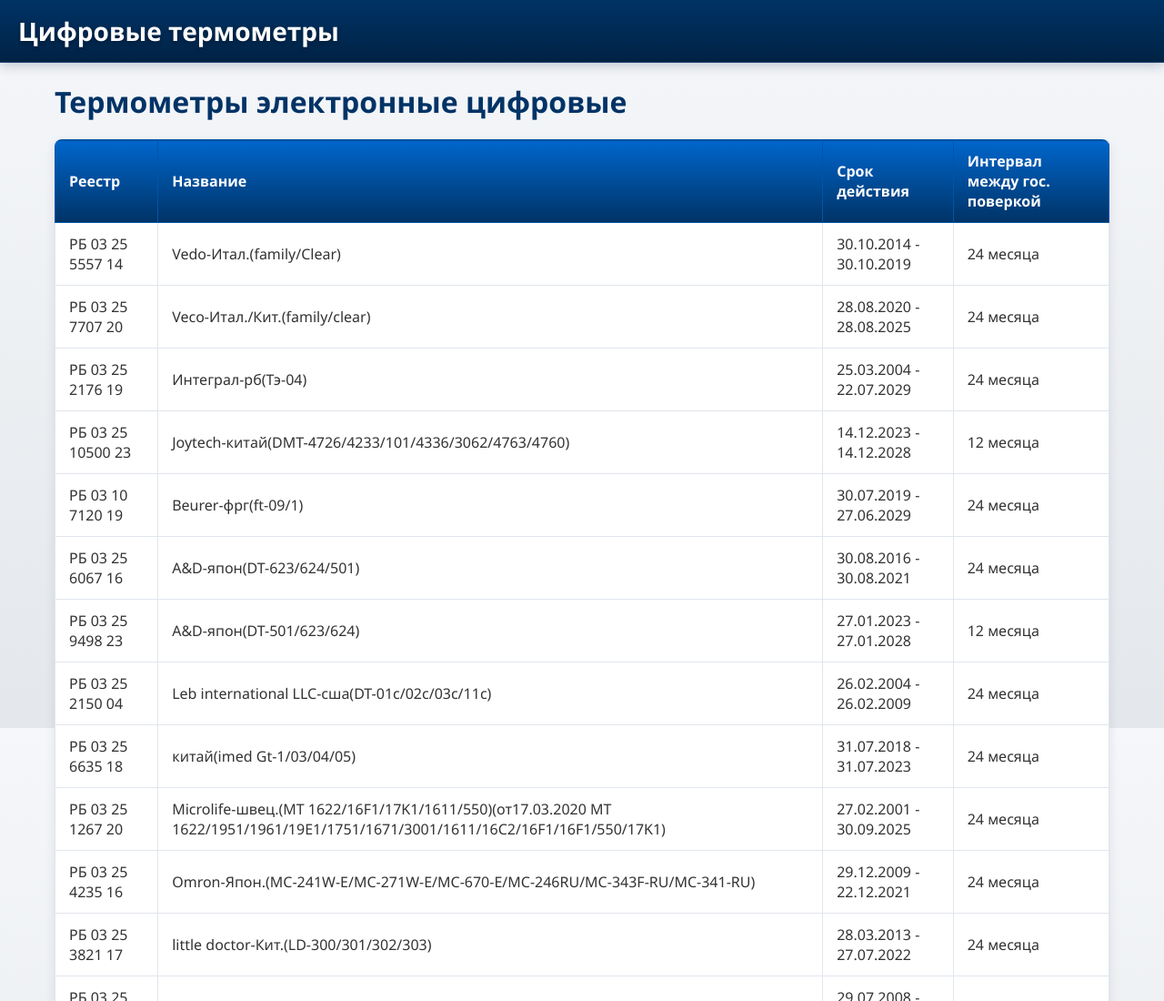
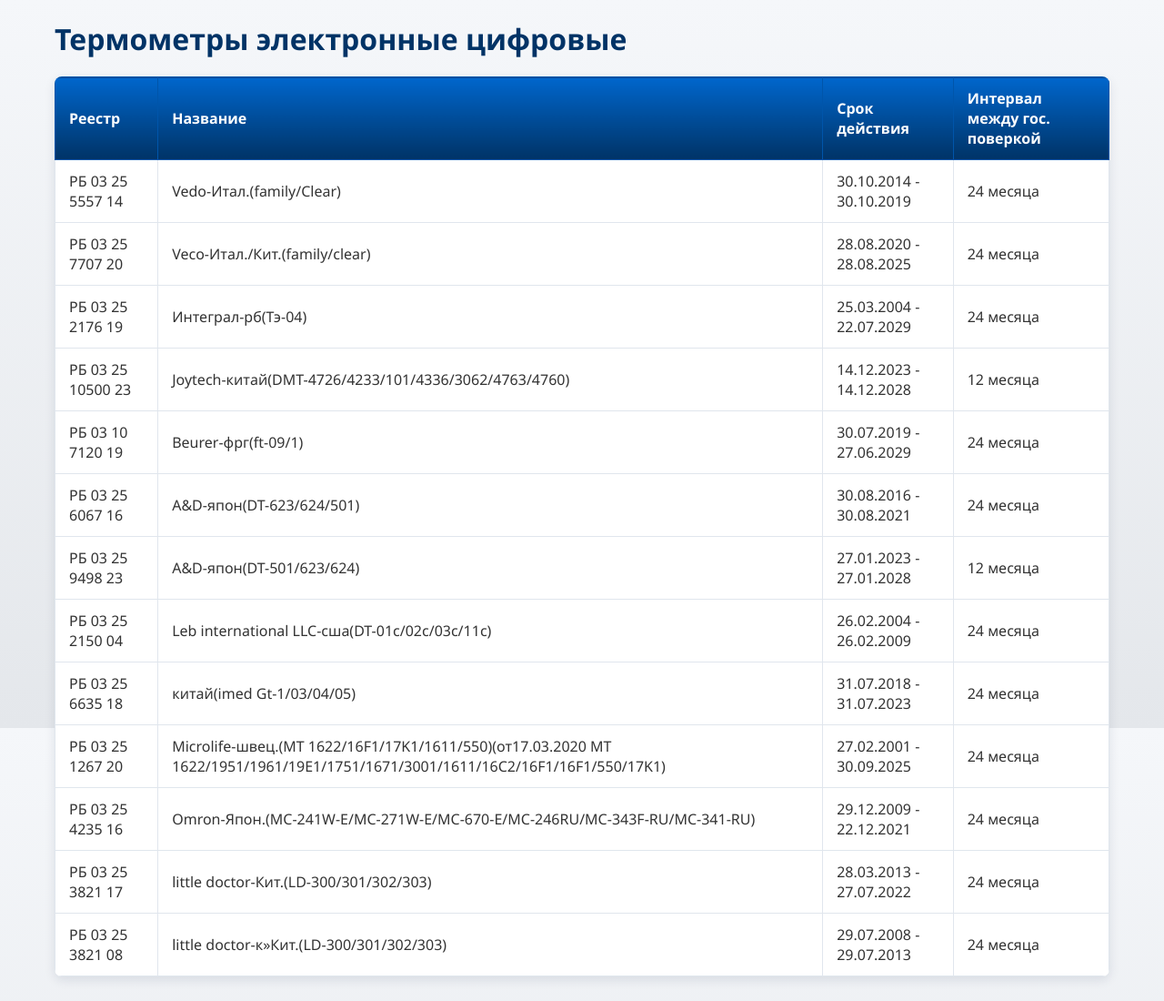
Before and after one commit to Averty321/Vlad-CSMS, a plain HTML site: page El-term.html in a window 1280 px wide. Shown: the top 1100 px of the page at 91% size. Drawn offline with Linux system fonts and the light colour scheme.

Commit message:
Update El-term.html

```diff
--- a/El-term.html
+++ b/El-term.html
@@ -120,9 +120,7 @@
     </style>
 </head>
 <body>
-    <header>
-        <div class="logo">Цифровые термометры</div>
-    </header>
+
 
     <div class="content">
         <h1>Термометры электронные цифровые</h1>
```
